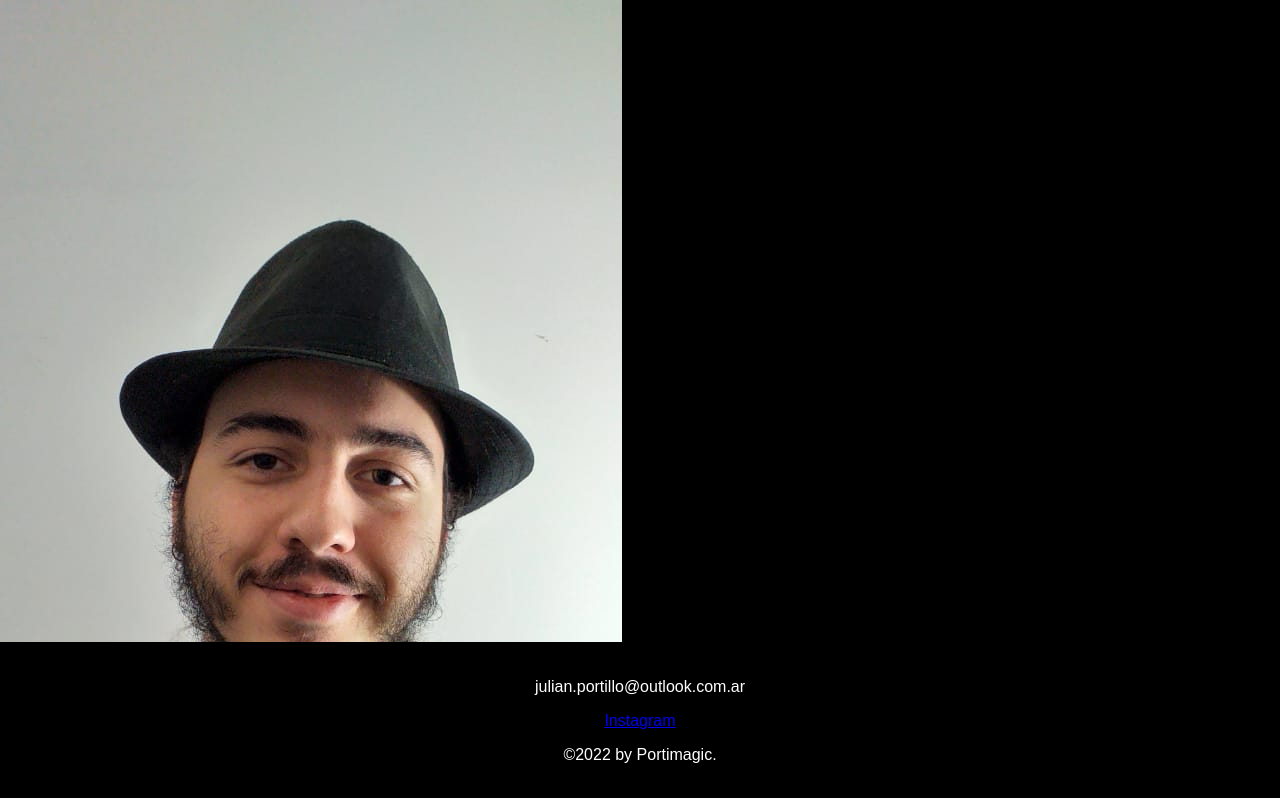
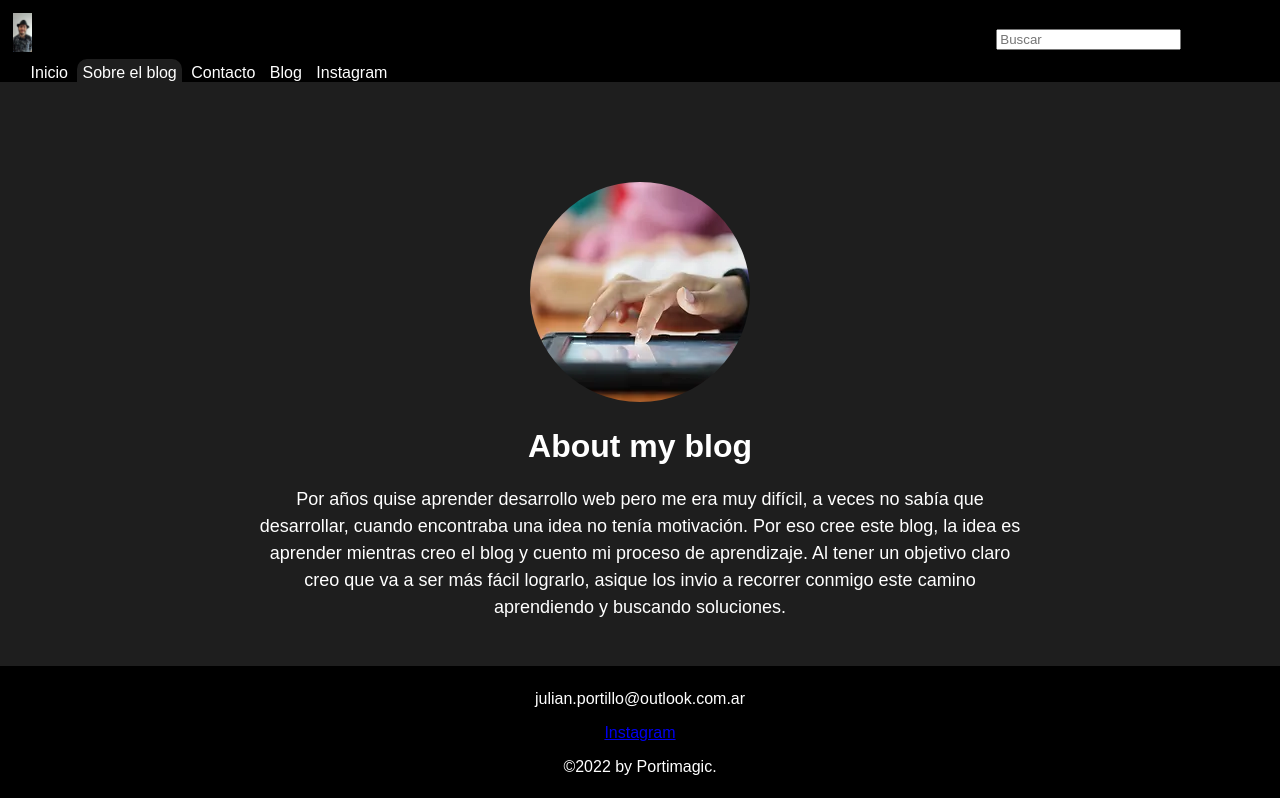
Before and after one commit to porti-magic/Portimagic, a plain HTML site: page About.html in a window 1280 px wide. Shown: the top 798 px of the page. Drawn offline with Linux system fonts and the light colour scheme.

Commit message:
Completed an ordered the CSS

```diff
--- a/AboutStyles.css
+++ b/AboutStyles.css
@@ -1,49 +1,77 @@
+html{
+    height: 100%;
+}
+
+body {
+    display: flex;
+    flex-direction: column;
+    height: 100%;
+    font-family: sans-serif;
+    font-size: 16px;
+    margin: 0;
+    background-color: rgb(30, 30, 30);
+}
+
+
 header, footer {
     background-color: black;
     color: white;
+    flex: 0 0 auto;
+}
+
+#logo {
+    width: 19px;
+    margin-top: 1%;
+    margin-left: 1%;
+}
+
+header form {
+    position: relative;
+    left: 75%;
+    bottom: 10%;
+    display: inline;
+}
+
+nav{
+    margin-left: 2%;
+    margin-top: 0.5%;
 }
 
 nav a {
     color: white;
     text-decoration: none;
     font-weight: 500;
-    margin: 10px;
+    padding: 0.4%;
 }
 
-body {
-    font-family: sans-serif;
-    font-size: 16px;
-    margin: 0;
+#activeTab {
     background-color: rgb(30, 30, 30);
+    border-radius: 10px 10px 0px 0px;
 }
 
-#Blog_Image{
+main {
+    padding-top: 100px;
+    text-align: center;
+    background-color: rgb(30, 30, 30);
+    color: white;
+    flex: 1 0 auto;
+}
+
+#Blog_Image {
     width: 220px;
     border-radius: 110px;
 }
 
-main {
-    padding: 100px;
-    text-align:center;
-    background-color: rgb(30, 30, 30);
-    color: white;
-}
-
-#Description{
-    /* width: 1000px; */
+#Description {
     text-align: center;
     line-height: 1.5;
-    margin-left: 325px;
-    margin-right: 325px;
+    margin-left: 20%;
+    margin-right: 20%;
     font-size: 18px;
 }
 
-footer{
+footer {
     margin-bottom: 0px;
     text-align: center;
-    padding: 20px;
-    position:absolute;
-    bottom: 0px;
-    right: 0px;
-    left: 0px;
+    padding: .5rem .8rem;
 }
```
